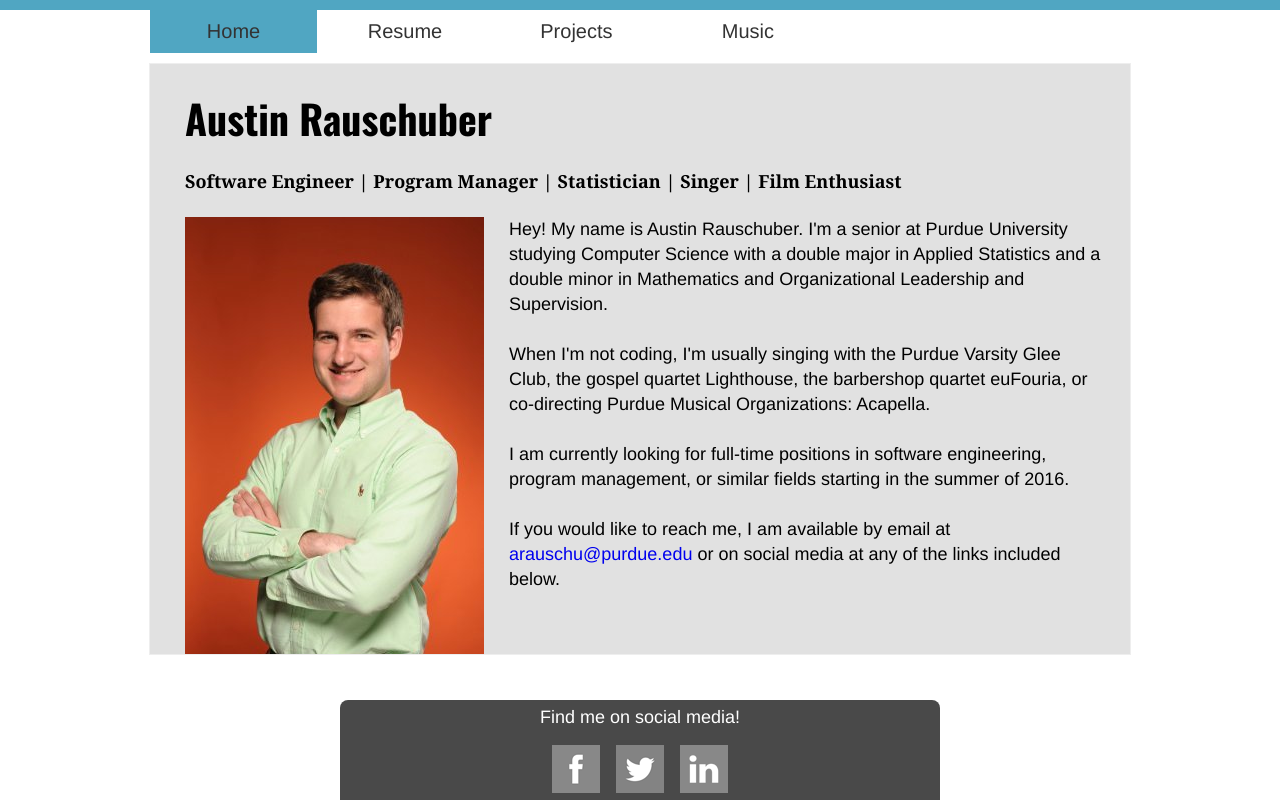
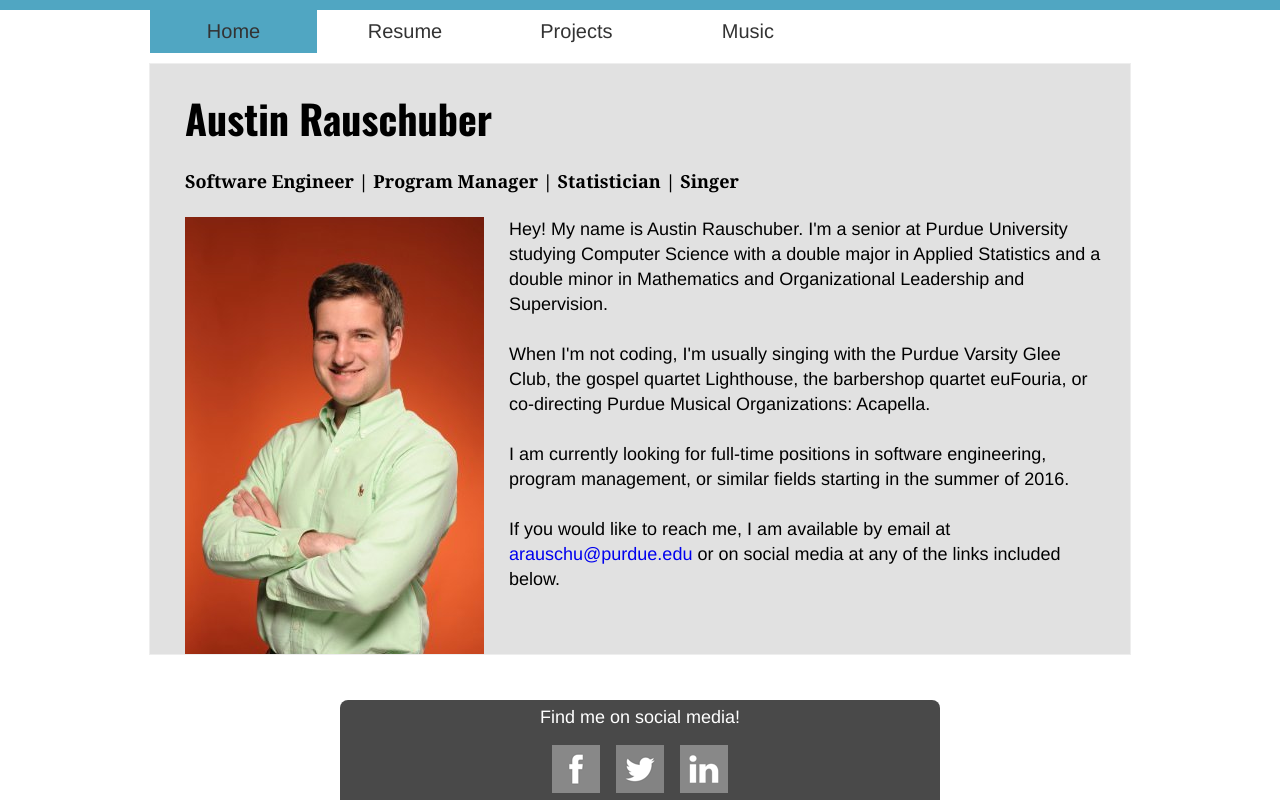
Before and after one commit to austin-rauschuber/austin-rauschuber.github.io, a plain HTML site: page index.html in a window 1280 px wide. Drawn offline with nearby package versions, Linux system fonts and the light colour scheme; a web font is replaced by a local one.

Commit message:
Remove "Film Enthusiast" from title

```diff
--- a/index.html
+++ b/index.html
@@ -31,7 +31,7 @@
         <div class="textbox current">
 
                 <h1 class="name">Austin Rauschuber</h1>
-                <h3 class="credentials"> Software Engineer | Program Manager | Statistician | Singer | Film Enthusiast</h3>
+                <h3 class="credentials"> Software Engineer | Program Manager | Statistician | Singer</h3>
             <img src="0b6fe7b.jpg" class="headshot">
                 <p class="mainText"> Hey! My name is Austin Rauschuber. I'm a senior at Purdue University studying Computer Science with a double major in Applied Statistics and a double minor in Mathematics and Organizational Leadership and Supervision.
             <br><br>
```
